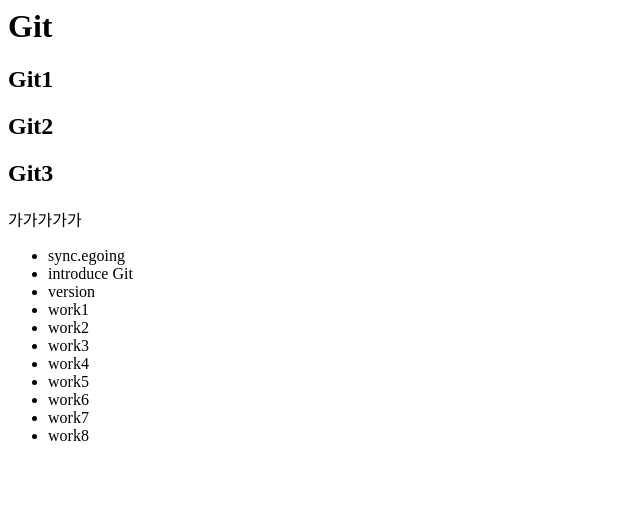
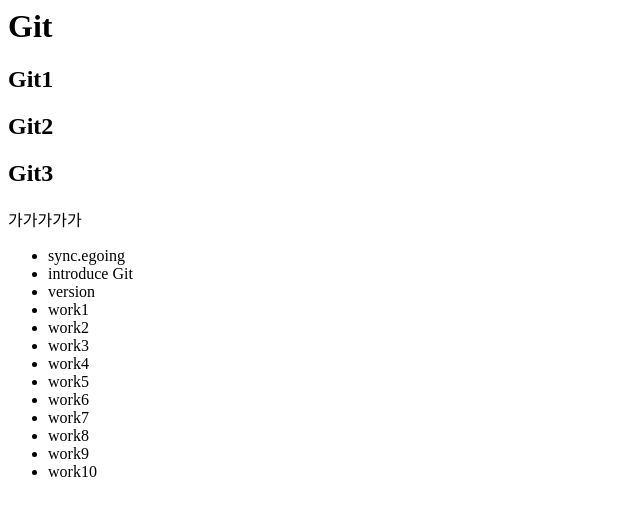
Before and after one commit to heebin/studyandroid, a plain HTML site: page index.html in a window 1280 px wide. Shown: the whole page, without its empty margins (0-640 px from the left). Drawn offline with Linux system fonts and the light colour scheme.

Commit message:
work 9 , 10

```diff
--- a/index.html
+++ b/index.html
@@ -23,6 +23,8 @@
             <li>work6</li>
             <li>work7</li>
             <li>work8</li>
+            <li>work9</li>
+            <li>work10</li>
         </ul>
     </body>
 </html>
```
